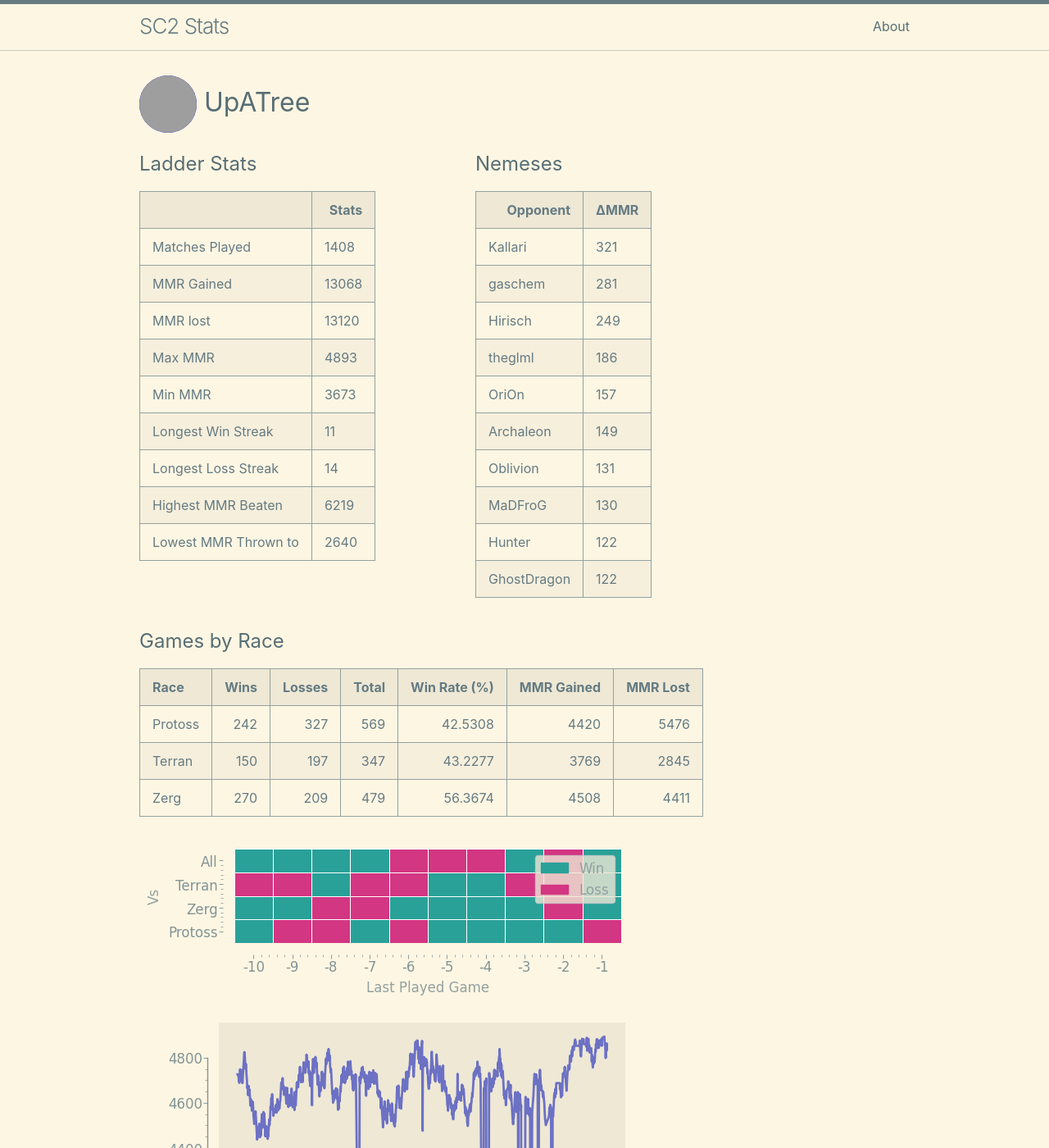
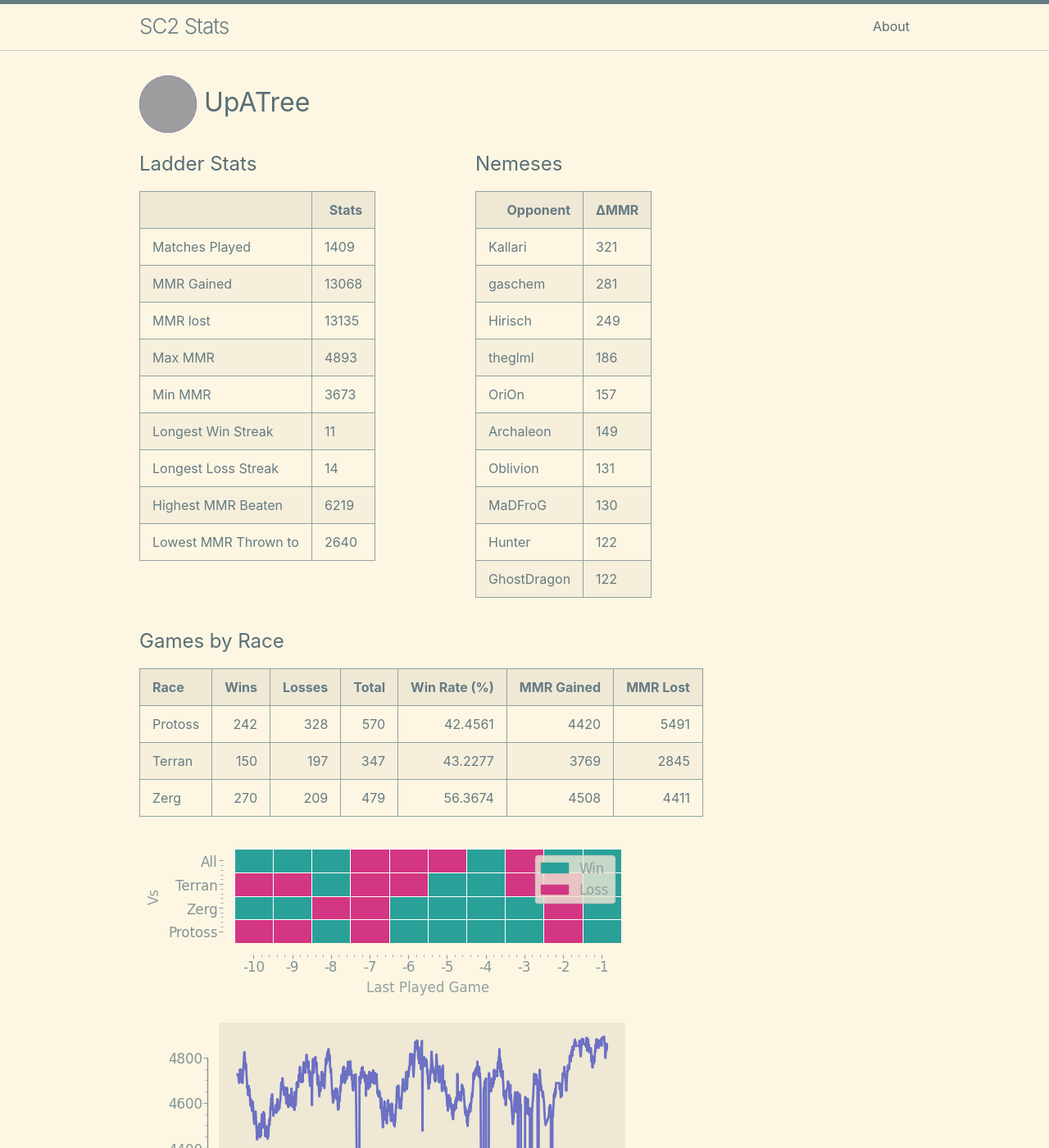
Before and after one commit to kylermurphy/UpATree, a Jekyll site: the page built from docs/index.md, in a window 1280 px wide and 1400 px high. Shown: the whole window at 82% size. Built offline with Jekyll 4.4.1, drawn with Linux system fonts in a browser that asks for light colours; grey boxes are pictures that could not be loaded.

Commit message:
running on push

```diff
--- a/docs/index.md
+++ b/docs/index.md
@@ -18,7 +18,7 @@ layout: home
   <tbody>
     <tr>
       <td>Matches Played</td>
-      <td>1408</td>
+      <td>1409</td>
     </tr>
     <tr>
       <td>MMR Gained</td>
@@ -26,7 +26,7 @@ layout: home
     </tr>
     <tr>
       <td>MMR lost</td>
-      <td>13120</td>
+      <td>13135</td>
     </tr>
     <tr>
       <td>Max MMR</td>
@@ -114,7 +114,7 @@ layout: home
 
 | Race    |   Wins |   Losses |   Total |   Win Rate (%) |   MMR Gained |   MMR Lost |
 |:--------|-------:|---------:|--------:|---------------:|-------------:|-----------:|
-| Protoss |    242 |      327 |     569 |        42.5308 |         4420 |       5476 |
+| Protoss |    242 |      328 |     570 |        42.4561 |         4420 |       5491 |
 | Terran  |    150 |      197 |     347 |        43.2277 |         3769 |       2845 |
 | Zerg    |    270 |      209 |     479 |        56.3674 |         4508 |       4411 |
 
--- a/log.txt
+++ b/log.txt
@@ -602,3 +602,4 @@ Writing a log file 2025-03-22 16:48:15.
 Writing a log file 2025-03-22 17:17:59.
 Writing a log file 2025-03-22 17:31:17.
 Writing a log file 2025-03-22 17:48:14.
+Writing a log file 2025-03-22 18:28:36.
```
Also changed, not shown: docs/assets/MMR.png, docs/assets/daily.png, docs/assets/gm_hist.png, docs/assets/r_wrt.png, 1 other file.
